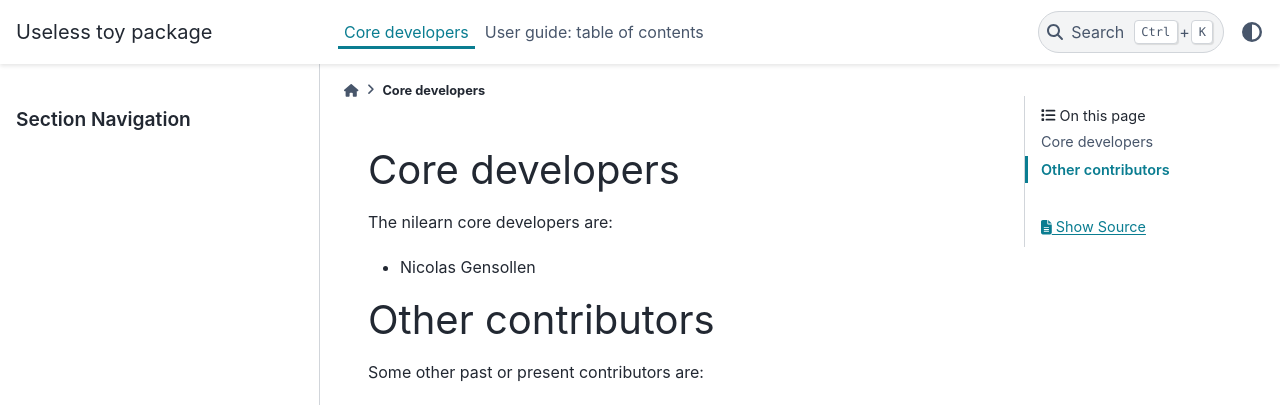
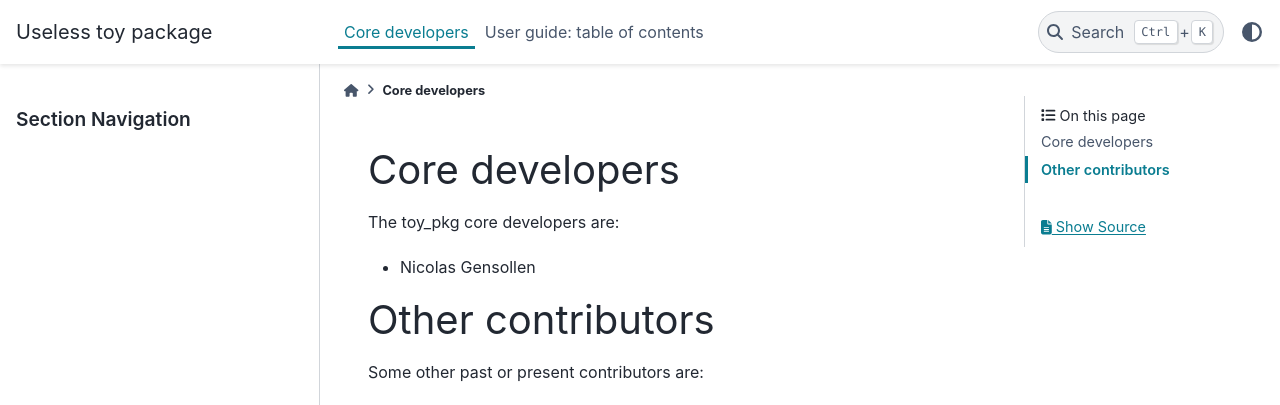
Before and after one commit to NicolasGensollen/test_pkg, a Sphinx documentation site: the page built from doc/source/authors.rst, in a window 1280 px wide. Shown: the top 405 px of the page. Built offline with Sphinx 7.4.7 and the PyData theme 0.15.4, drawn with Linux system fonts in a browser that asks for light colours; formulas are drawn with MathJax 3; pages that are not in the unit, such as notebooks, are missing from menus.

Commit message:
Minor fix in doc (#10)
* Minor fix in doc

* [circle full]

```diff
--- a/doc/source/authors.rst
+++ b/doc/source/authors.rst
@@ -3,7 +3,7 @@
 Core developers
 ...............
 
-The nilearn core developers are:
+The toy_pkg core developers are:
 
 * Nicolas Gensollen
 
```
